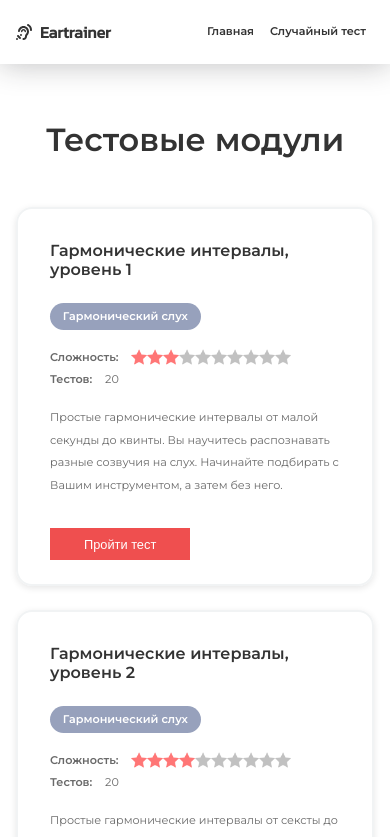
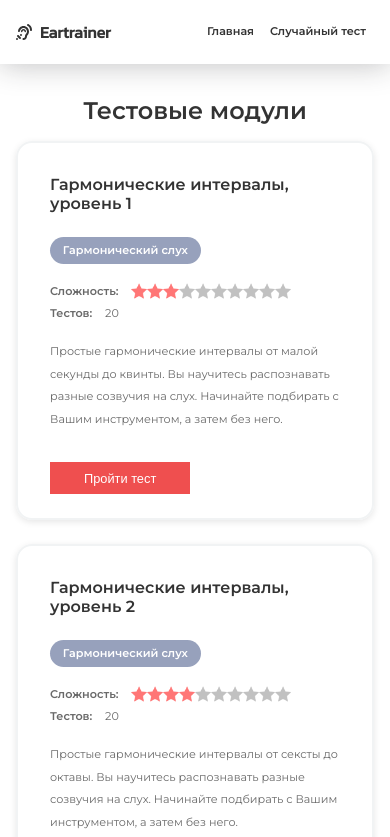
Before and after one commit to Purplejam/eartrainer, a React (Create React App) app: page / in a window 390 px wide. Shown: the top 837 px of the page. Built offline with nearby package versions, Linux system fonts and the light colour scheme.

Commit message:
mobile fix

```diff
--- a/src/components/CurrentTest.tsx
+++ b/src/components/CurrentTest.tsx
@@ -29,6 +29,13 @@ export interface answerTypeRecords {
 //styles
 const TestBox = styled.div`
 	padding-top: 2.5rem;
+
+	@media (max-width: 768px){
+		padding-top: 1.5rem;
+	}
+	@media (max-width: 415px) {
+		padding-top: 1rem;
+	}
 `
 
 const MainTest = styled.div`
--- a/src/components/Home.tsx
+++ b/src/components/Home.tsx
@@ -13,6 +13,14 @@ const HomeStyle = styled.div`
 	h2 {
 		text-align: center;
 	}
+
+	@media (max-width: 768px) {
+		padding-top: 1rem;
+		h2 {
+   font-size: 1.5rem;
+   padding: 1rem 0;
+		}
+	}
 `
 
 const TestList = styled.div`
@@ -24,6 +32,7 @@ const TestList = styled.div`
 	grid-auto-rows: 1fr;
 	@media (max-width: 415px) {
 		grid-template-columns: repeat(auto-fit, minmax(320px, 1fr));
+		padding-top: 0;
 	}
 `
 
```
